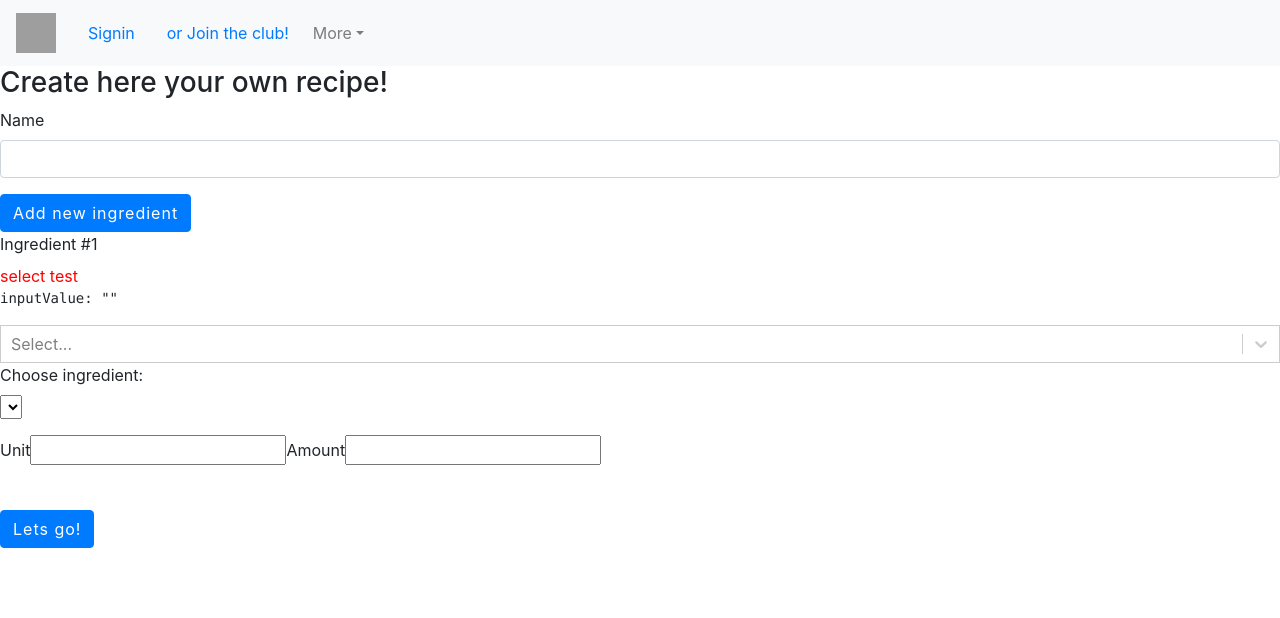
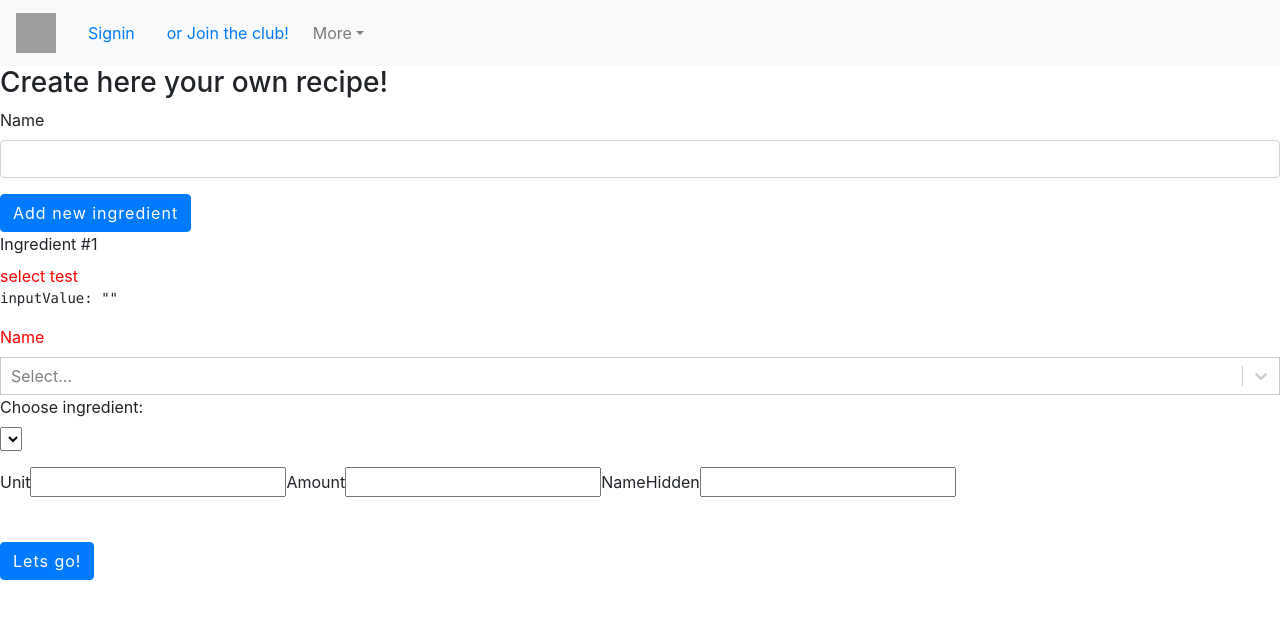
Before and after one commit to degroot12/click-n-meal-client, a React (Create React App) app: page /create-recipe in a window 1280 px wide. Shown: the top 618 px of the page. Built offline with nearby package versions, Linux system fonts and the light colour scheme; no server answers; grey boxes are pictures that could not be loaded.

Commit message:
not yet there

```diff
--- a/src/components/CreateRecipe.js
+++ b/src/components/CreateRecipe.js
@@ -46,7 +46,7 @@ function CreateRecipe(props) {
 
     const handleIngrChange = (event) => {
       console.log(event.target.dataset.idx)
-      console.log('name',event.target.name)
+      console.log('name --',event.target.name)
       const updatedIngr = [...ingrState];
       // console.log('event.dataset.idx --', event.target.dataset.idx)
       console.log('event --', event)
@@ -98,6 +98,15 @@ function CreateRecipe(props) {
     return inputValueState;
   };
 
+  const handleIngrNameChange = (e) => {
+    console.log('>> Ingredientnaam e >>', e)
+    // let {name, value} = e.target;
+    // console.log("e target >> ", e.target)
+
+
+  };
+
+
 
     return(
         <div>
@@ -134,6 +143,7 @@ function CreateRecipe(props) {
                       <div style={{color: "red"}}>
                        select test
                        <pre>inputValue: "{inputValueState}"</pre>
+                       <label htmlFor={nameId} className="form-label">Name</label>
                         <AsyncSelect
                         style={{color: "red"}}
 
@@ -153,9 +163,17 @@ function CreateRecipe(props) {
                           loadOptions={loadOptions}
                           defaultOptions
                           onInputChange={handleInputChange}
+                          // onChange={handleIngrNameChange}
+                          value={inputValueState}
+                          name={nameId}
+                          id={nameId}
+                          data-idx={idx}
+                          className="name"
+                          value={ingrState[idx].name}
+                          onChange={handleIngrNameChange}
 
-                          value={inputValueState}
                         />
+
                       </div>
 
 
@@ -176,8 +194,7 @@ function CreateRecipe(props) {
 
 
 
-
-                      <label htmlFor={amountId} className="form-label">Unit</label>
+                      <label htmlFor={unitId} className="form-label">Unit</label>
                       <input
                         name={unitId}
                         id={unitId}
@@ -199,6 +216,17 @@ function CreateRecipe(props) {
                         onChange={handleIngrChange}
                         required
                       />
+                      <label htmlFor={nameId} className="form-label">NameHidden</label>
+                      <input
+                        name={nameId}
+                        id={nameId}
+                        data-idx={idx}
+                        type="name"
+                        className="name"
+                        value={ingrState[idx].name}
+                        onChange={handleIngrChange}
+
+                      />
                   </div>
                   )
               })
```
Also changed, not shown: 2 other files (tests, documents, lock files or other folders).
